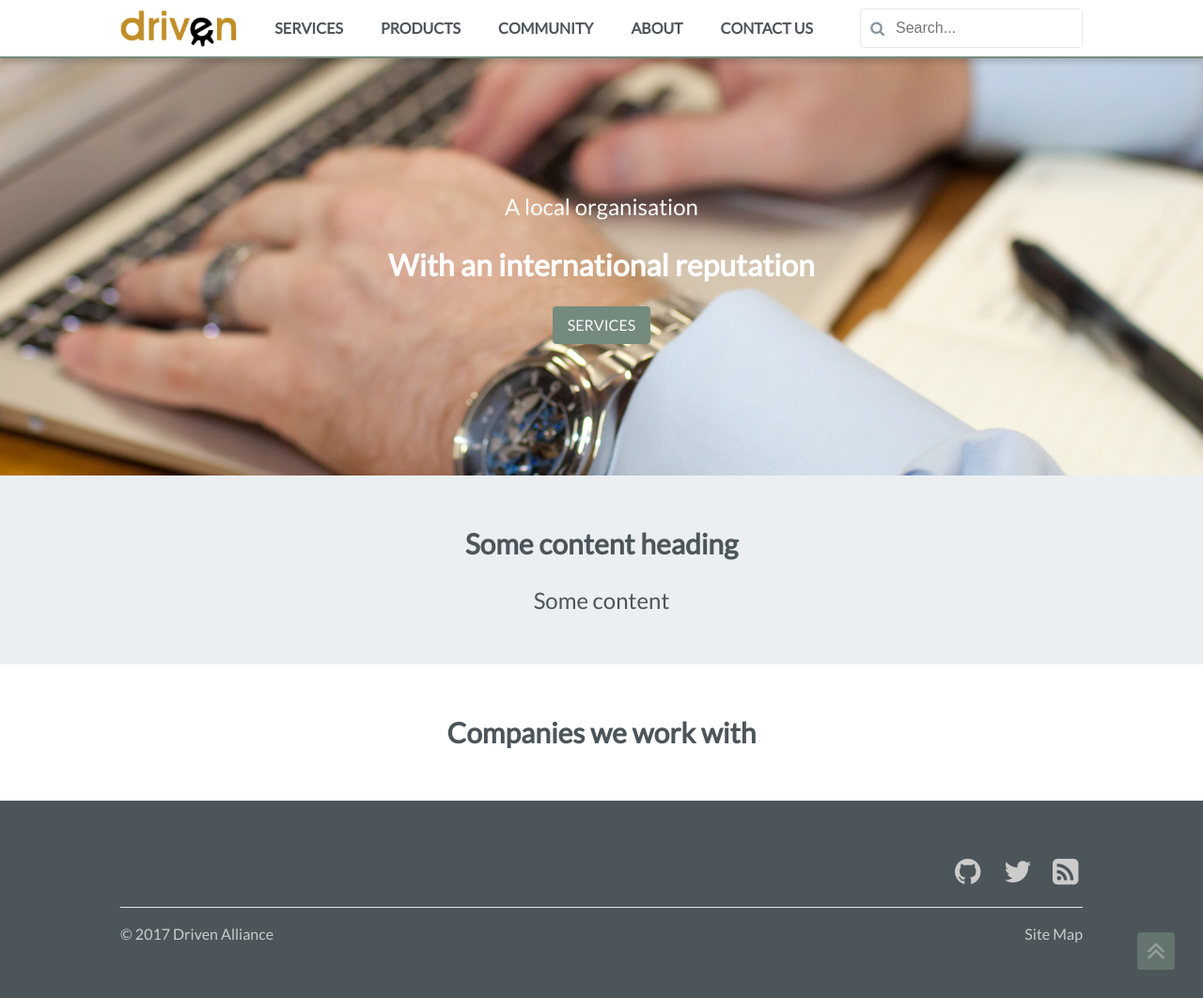
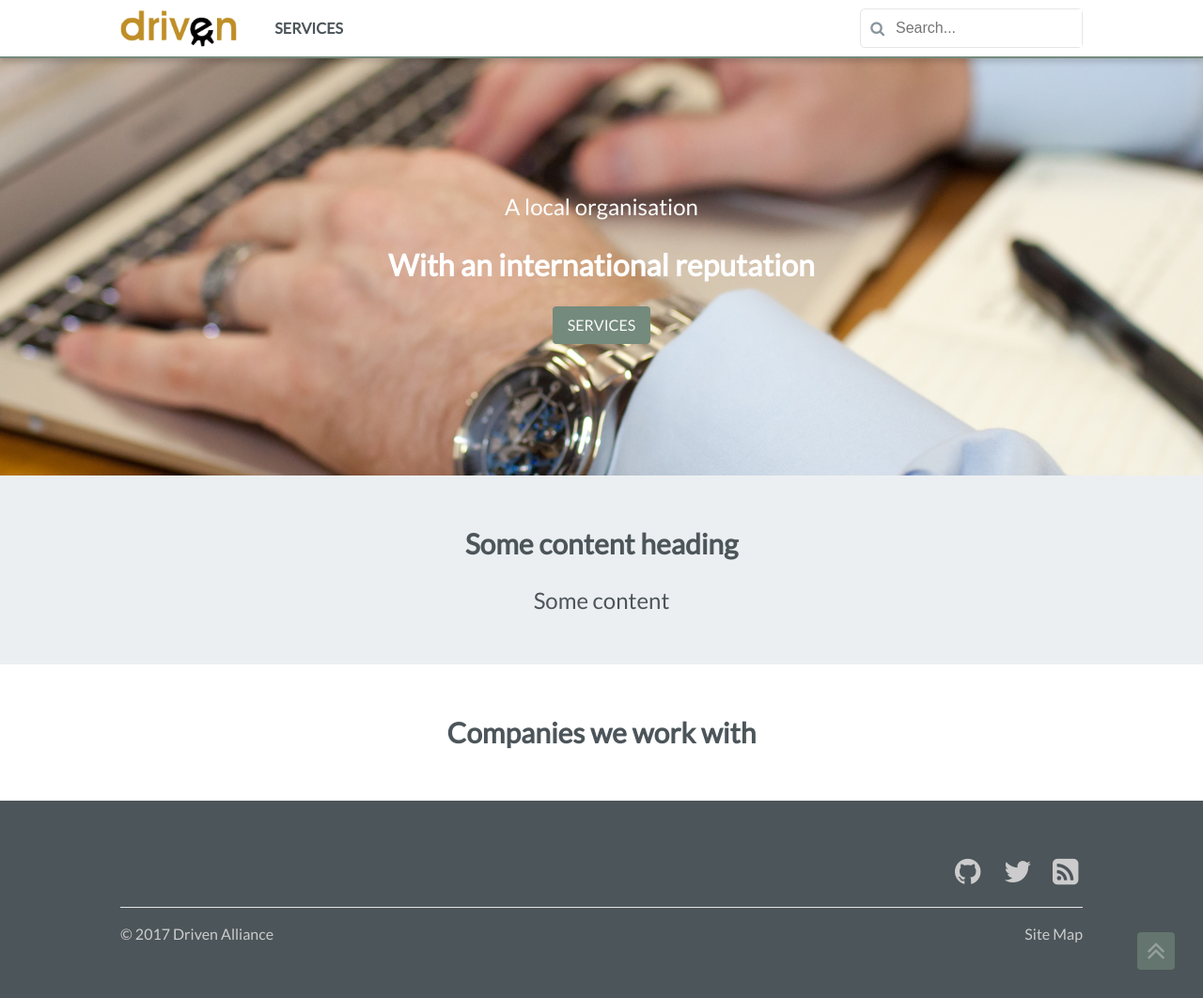
Before and after one commit to DrivenAlliance/website, a Jekyll site: the page built from index.md, in a window 1280 px wide and 1062 px high. Shown: the whole window at 94% size. Built offline with Jekyll 4.4.1, drawn with Linux system fonts in a browser that asks for light colours; nearby versions of some CDN libraries; some of the changed lines change nothing that is shown.

Commit message:
disable inactive menu items

```diff
--- a/_config.yml
+++ b/_config.yml
@@ -84,14 +84,14 @@ collections:
 menu:
   - title: "Services"
     url: "/services"
-  - title: "Products"
-    url: "/products"
-  - title: "Community"
-    url: "/community"
-  - title: "About"
-    url: "/about"
-  - title: "Contact Us"
-    url: "/contact"
+#  - title: "Products"
+#    url: "/products"
+#  - title: "Community"
+#    url: "/community"
+#  - title: "About"
+#    url: "/about"
+#  - title: "Contact Us"
+#    url: "/contact"
 #  - title: "Blog"
 #    url: "/blog"
 #  - title: "Support"
```
